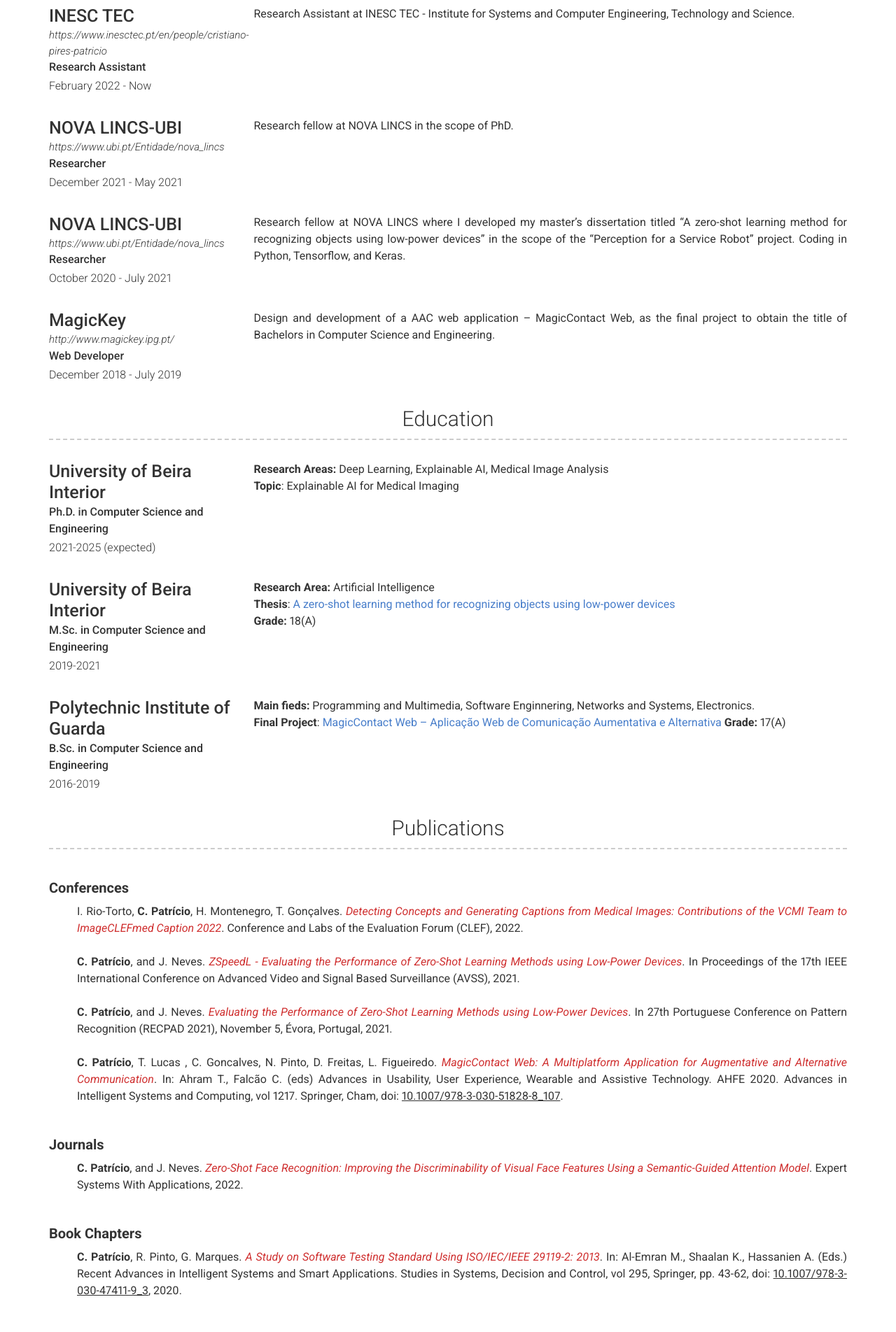
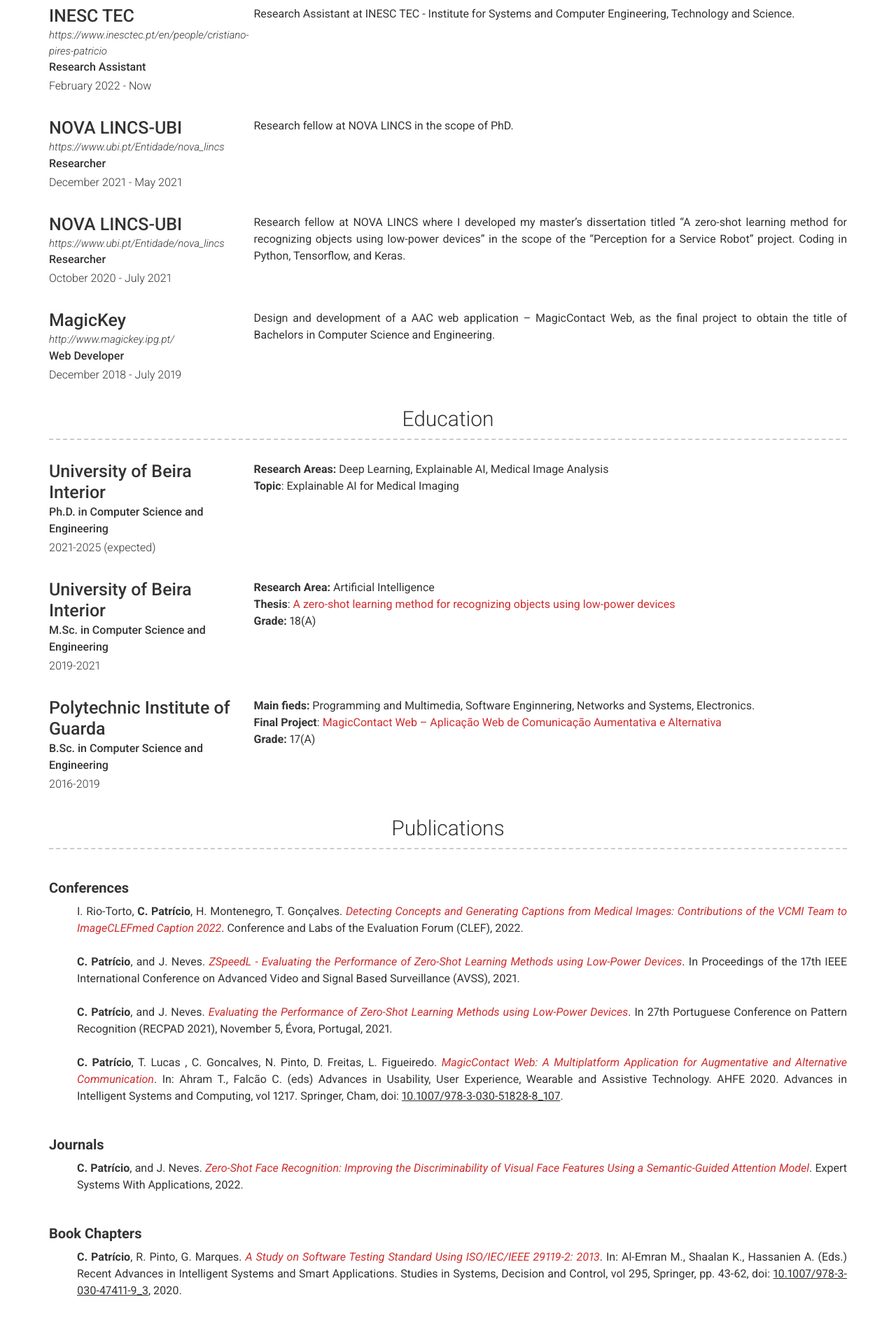
Before and after one commit to CristianoPatricio/cristianopatricio.github.io, a Jekyll site: the page built from index.md, in a window 1280 px wide. Shown: the part 859-2763 px from the top of the page at 70% size. Built offline with Jekyll 4.4.1, drawn with Linux system fonts in a browser that asks for light colours; nearby versions of some CDN libraries.

Commit message:
Update education.yml

```diff
--- a/_data/education.yml
+++ b/_data/education.yml
@@ -13,7 +13,7 @@
   qualification: M.Sc. in Computer Science and Engineering
   description: > # this will include new lines to allow paragraphs
     **Research Area:** Artificial Intelligence <br>
-    **Thesis**: <a href="http://hdl.handle.net/10400.6/11822" target="blank">A zero-shot learning method for recognizing objects using low-power devices</a> <br>
+    **Thesis**: <a href="http://hdl.handle.net/10400.6/11822" style="color: #cf2e2e;" target="blank">A zero-shot learning method for recognizing objects using low-power devices</a> <br>
     **Grade:** 18(A)
 
 - layout: left
@@ -22,5 +22,5 @@
   qualification: B.Sc. in Computer Science and Engineering
   description: > # this will include new lines to allow paragraphs
     **Main fieds:** Programming and Multimedia, Software Enginnering, Networks and Systems, Electronics. <br>
-    **Final Project**: <a href="http://hdl.handle.net/10314/4818" target="blank">MagicContact Web – Aplicação Web de Comunicação Aumentativa e Alternativa</a>
+    **Final Project**: <a href="http://hdl.handle.net/10314/4818" style="color: #cf2e2e;" target="blank">MagicContact Web – Aplicação Web de Comunicação Aumentativa e Alternativa</a> <br>
     **Grade:** 17(A)
```
